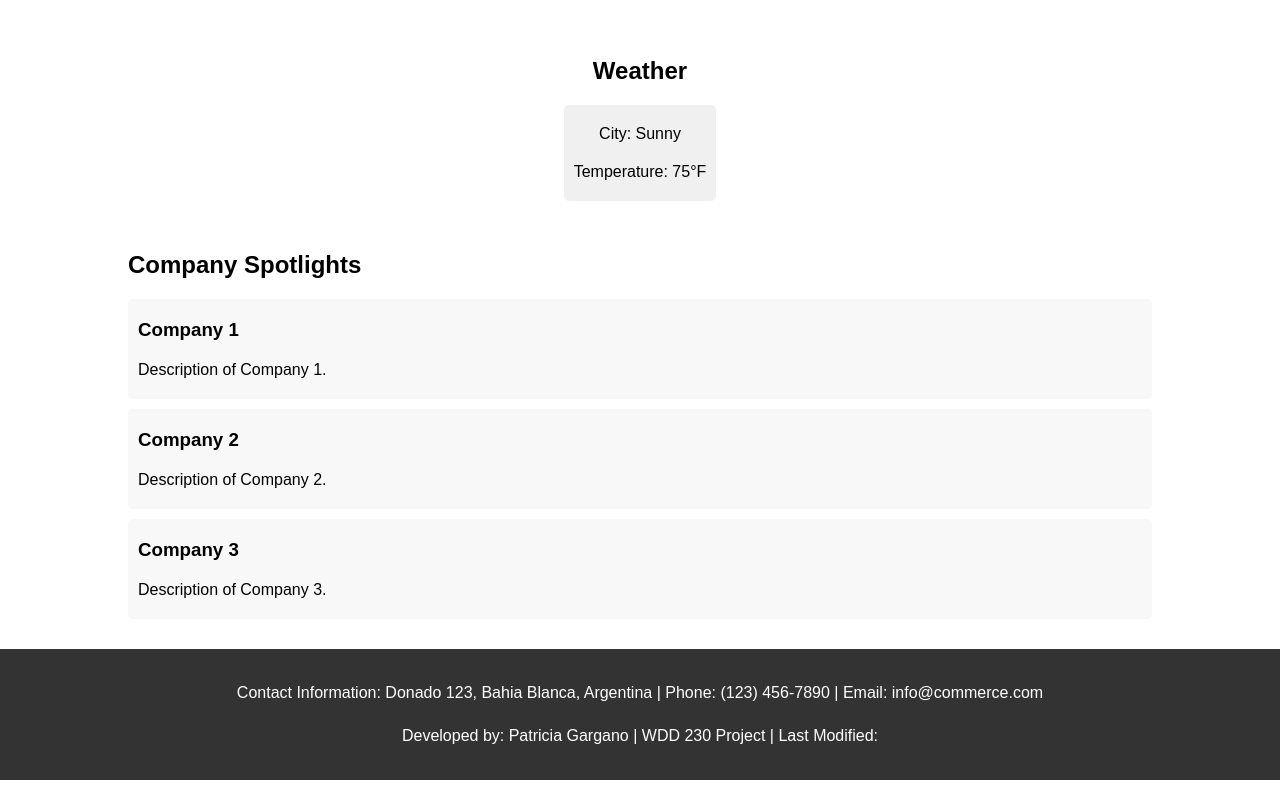
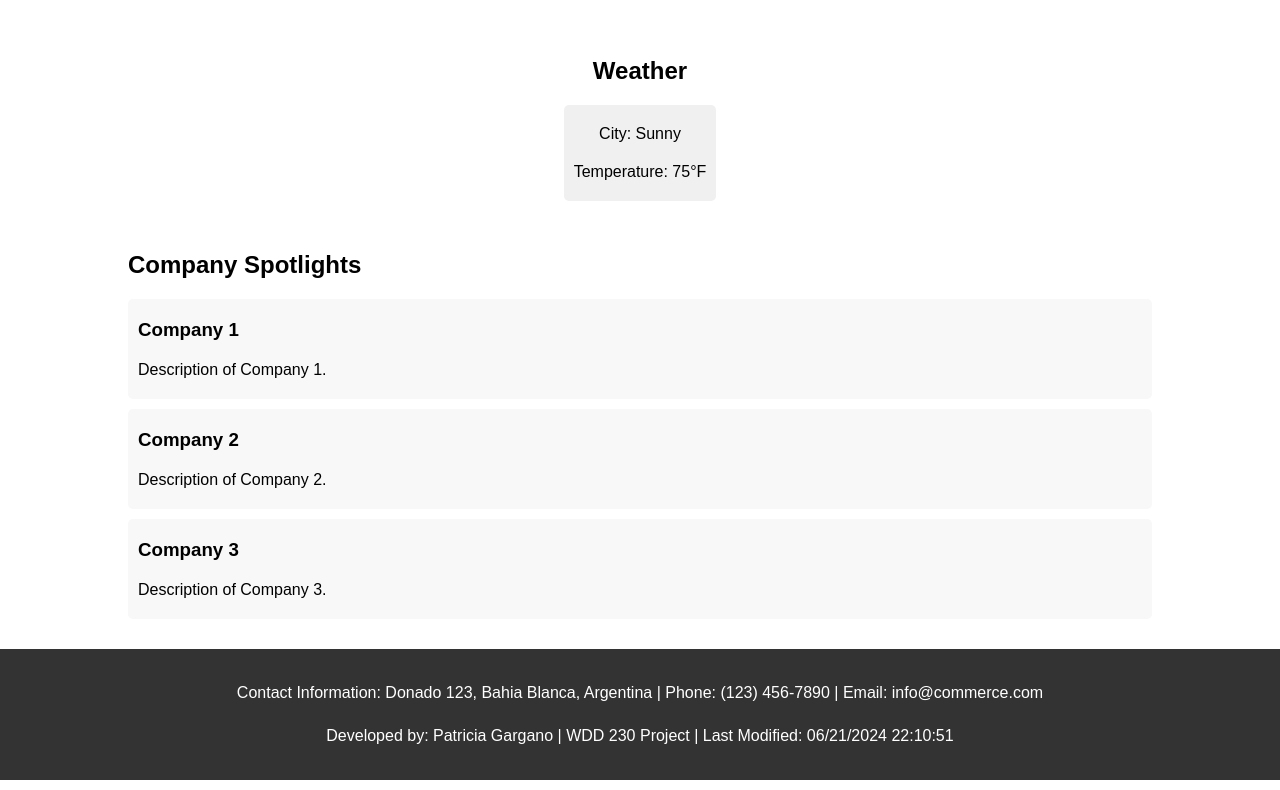
Before and after one commit to PatriciaGargano/wdd230, a plain HTML site: page chamber/index.html in a window 1280 px wide. Shown: the part 1338-2128 px from the top of the page. Drawn offline with Linux system fonts and the light colour scheme; files whose address does not match are found by name.

Commit message:
chamber changes

```diff
--- /dev/null
+++ b/chamber/scripts/getDates.js
@@ -0,0 +1,7 @@
+// getDates.js
+
+// Get the last modified date of the document
+document.addEventListener('DOMContentLoaded', (event) => {
+    const lastModified = document.lastModified;
+    document.getElementById('lastModified').textContent = lastModified;
+});
```
Also changed, not shown: chamber/index.html (+2 -0 lines).
